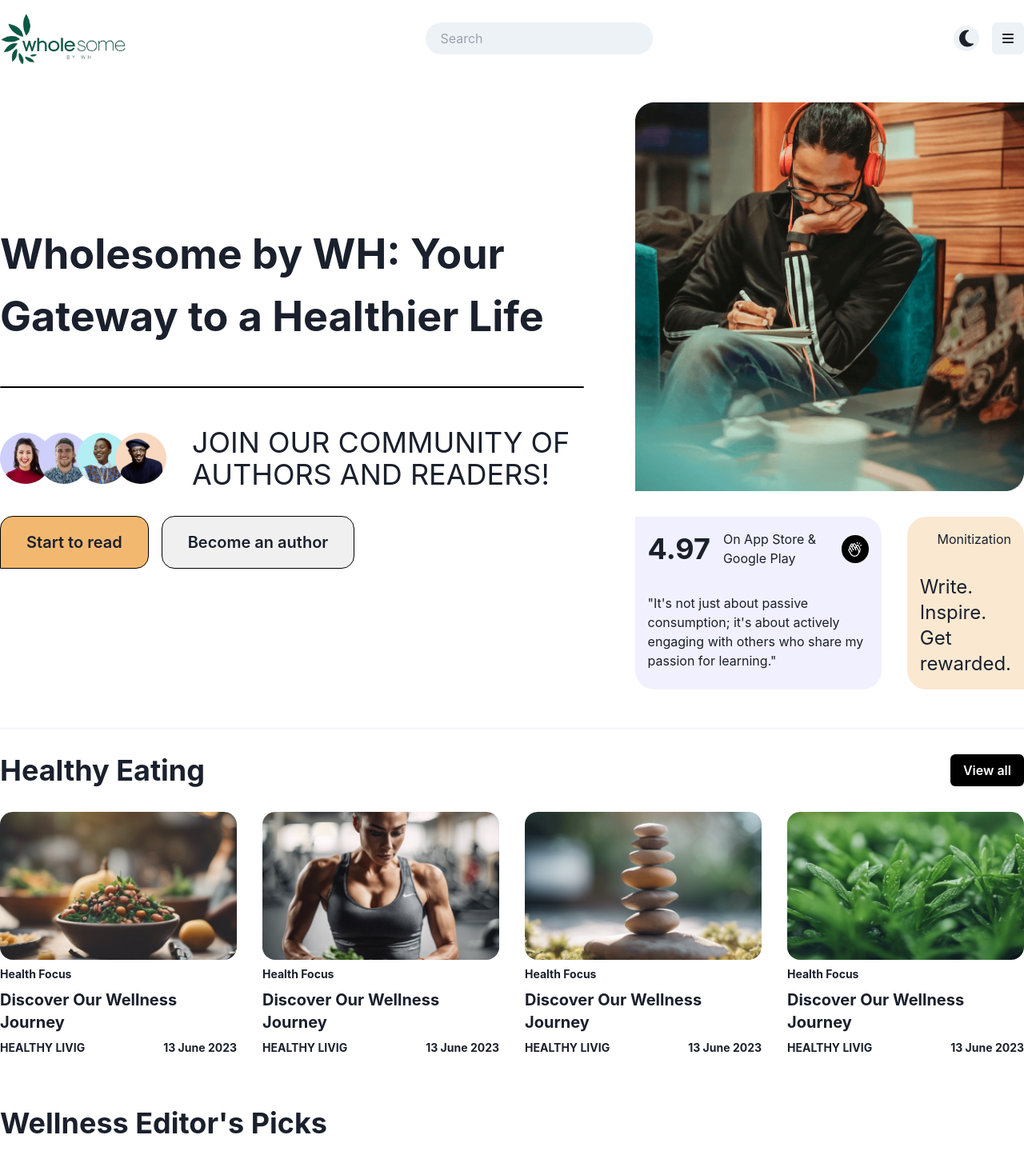
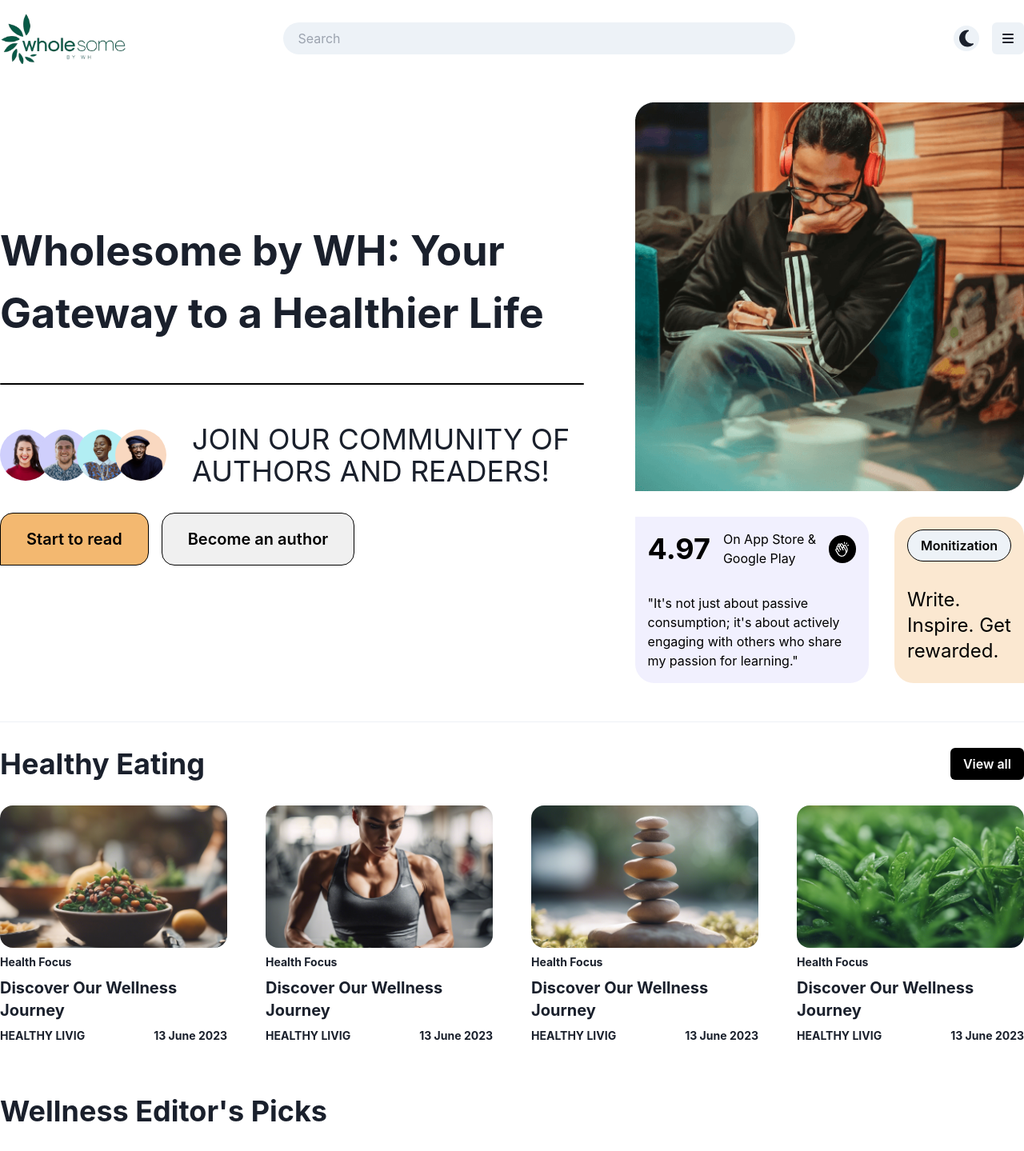
Before and after one commit to Sharma7284/react_wholesome, a React (Create React App) app: page / in a window 1280 px wide. Shown: the top 1439 px of the page at 80% size. Built offline with nearby package versions, Linux system fonts and the light colour scheme; no server answers.

Commit message:
Add home banner

```diff
--- a/src/components/Header/header.tsx
+++ b/src/components/Header/header.tsx
@@ -31,7 +31,7 @@ const Header = () => {
       <div>
         <img src={APP_LOGO} className="h-16" alt="" />
       </div>
-      <div>
+      <div className="max-w-[50%] flex-1">
         <Input variant="filled" placeholder="Search" className="rounded-full" />
       </div>
       <div className="flex items-center gap-4">
--- a/src/pages/Landing/Hero/hero.tsx
+++ b/src/pages/Landing/Hero/hero.tsx
@@ -1,6 +1,6 @@
 import React from "react";
 import HERO_BANNER from "../../../assets/images/hero_banner.png";
-import { Button } from "@chakra-ui/react";
+import { Button, useColorMode } from "@chakra-ui/react";
 import P1 from "../../../assets/images/p1.svg";
 import P2 from "../../../assets/images/p2.svg";
 import P3 from "../../../assets/images/p3.svg";
@@ -8,6 +8,8 @@ import P4 from "../../../assets/images/p4.svg";
 import PLEASUREICON from "../../../assets/images/pleasure_icon.svg";
 
 const Hero = () => {
+  const { toggleColorMode, colorMode } = useColorMode();
+
   return (
     <section id="hero" className="hero mt-8 mb-12">
       <div className="flex justify-between items-center gap-16">
@@ -17,7 +19,11 @@ const Hero = () => {
               Wholesome by WH: Your Gateway to a Healthier Life
             </h1>
           </div>
-          <div className="h-[2px] rounded-lg w-full bg-black"></div>
+          <div
+            className={`h-[2px] rounded-lg w-full ${
+              colorMode === "dark" ? "bg-white" : "bg-black"
+            }`}
+          ></div>
           <div className="flex flex-col gap-8">
             <div className="join flex gap-8 items-center">
               <div className="flex">
@@ -53,10 +59,14 @@ const Hero = () => {
               </div>
             </div>
             <div className="flex gap-4">
-              <Button className="p-8 border border-black bg-[#f3b870] rounded-[16px_16px_16px_0px] text-xl">
+              <Button
+                className={`p-8 border bg-[#f3b870] rounded-[16px_16px_16px_0px] text-xl text-black ${
+                  colorMode === "dark" ? "border-white" : "border-black"
+                }`}
+              >
                 Start to read
               </Button>
-              <Button className="p-8 border border-black bg-[#f0f0f0] rounded-[16px] text-xl">
+              <Button className="p-8 border border-black bg-[#f0f0f0] rounded-[16px] text-xl text-black">
                 Become an author
               </Button>
             </div>
@@ -76,13 +86,13 @@ const Hero = () => {
           <div className="flex gap-8 hero-bottom">
             <div className="bg-[#f1f0fe] p-4 rounded-[0px_24px_24px_24px] flex flex-col items-end gap-8">
               <div className="flex items-center gap-4 w-full">
-                <div className="rating-number">
-                  <h2 className="text-4xl font-bold">4.97</h2>
+                <div className="">
+                  <h2 className="text-4xl text-black font-bold">4.97</h2>
                 </div>
                 <div className="flex-1 rating">
                   <div className="stars"></div>
                   <div className="text">
-                    <p className="text-dark">On App Store & Google Play</p>
+                    <p className="text-black">On App Store & Google Play</p>
                   </div>
                 </div>
                 <div className="bg-black rounded-full p-2">
@@ -90,7 +100,7 @@ const Hero = () => {
                 </div>
               </div>
               <div className="card-left-bottom">
-                <p className="text-dark">
+                <p className="text-black">
                   "It's not just about passive consumption; it's about actively
                   engaging with others who share my passion for learning."
                 </p>
@@ -98,10 +108,12 @@ const Hero = () => {
             </div>
             <div className="bg-[#fbe8d1] p-4 rounded-[24px_24px_0px_24px] flex flex-col items-end gap-8">
               <div className="monitization-btn">
-                <button>Monitization</button>
+                <Button className="text-black border border-black rounded-full">
+                  Monitization
+                </Button>
               </div>
               <div className="monitization-text">
-                <h2 className="text-2xl">Write. Inspire. Get rewarded.</h2>
+                <h2 className="text-2xl text-black">Write. Inspire. Get rewarded.</h2>
               </div>
             </div>
           </div>
--- a/src/pages/Landing/TabContainerDesign/tabContainerDesign.tsx
+++ b/src/pages/Landing/TabContainerDesign/tabContainerDesign.tsx
@@ -2,7 +2,7 @@ import React from "react";
 
 const TabContainerDesign = ({ data }: any) => {
   return (
-    <div className="grid grid-cols-3 gap-4">
+    <div className="grid grid-cols-3 gap-12">
       {data?.length > 0 &&
         data?.map((m: any, i: any) => (
           <div
@@ -22,7 +22,9 @@ const TabContainerDesign = ({ data }: any) => {
               <div className="bg-grey"></div>
             )}
             <div className="flex-1">
-              <p className="text-xl font-bold text-left line-clamp-2">{m?.title}</p>
+              <p className="text-xl font-bold text-left line-clamp-2">
+                {m?.title}
+              </p>
             </div>
             {/* <div className="flex gap-4">
               <p className="text-2xl text-left">{m?.author_name}</p>
--- a/src/pages/Landing/landing.tsx
+++ b/src/pages/Landing/landing.tsx
@@ -90,7 +90,7 @@ const Landing = () => {
           <p className="text-4xl font-bold">Healthy Eating</p>
           <Button className="bg-black text-white">View all</Button>
         </div>
-        <div className="grid grid-cols-4 gap-8 ">
+        <div className="grid grid-cols-4 gap-12 ">
           {postData.map((m, i) => (
             <div className="flex flex-col gap-2" key={i}>
               <div>
@@ -114,7 +114,7 @@ const Landing = () => {
         <div className="flex justify-between mb-8">
           <p className="text-4xl font-bold">Wellness Editor's Picks</p>
         </div>
-        <div className="grid grid-cols-3 gap-8 ">
+        <div className="grid grid-cols-3 gap-12 ">
           {postData.slice(0, 3).map((m, i) => (
             <div className="flex flex-col gap-2" key={i}>
               <div className="flex items-end gap-4">
```
Also changed, not shown: src/pages/Landing/Hero/hero.scss (deleted).
